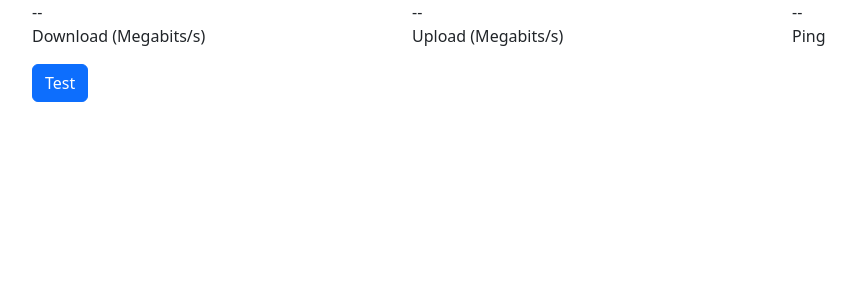
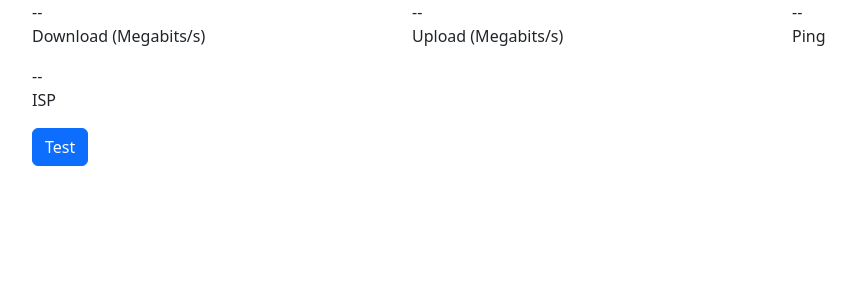
Before and after one commit to ATOMICMAN007/speedtest-app, a Flask app: page / in a window 1280 px wide. Shown: the top 300 px of the page, without its empty margins (50-906 px from the left). Run offline with Flask 2, Linux system fonts and the light colour scheme; some libraries are stand-ins or nearby versions.

Commit message:
Minor changes

```diff
--- a/app.py
+++ b/app.py
@@ -19,8 +19,7 @@ def main():
         upload = round(result["upload"] / 1000000, 2)
         ping = round(result["ping"])
         isp = result["client"]["isp"]
-        # sponsor = result["server"]["sponsor"]
-        # country = result["server"]["country"]
+
 
         return render_template("index.html", download=download, upload=upload, ping=ping, isp=isp)
     else:
--- a/templates/index.html
+++ b/templates/index.html
@@ -26,6 +26,12 @@
                 <p>Ping</p>
             </div>
         </div>
+        <div class="row">
+            <div class="col">
+                <span>{{isp}}</span>
+                <p>ISP</p>
+            </div>
+        </div>
         <form method='POST' action="/">
             <button class="btn btn-primary" id="test-button" type="submit" style="margin: auto;">
                 <span id="test-button-content" class="spinner-grow spinner-grow-sm d-none" role="status" aria-hidden="true"></span>
@@ -37,7 +43,6 @@
     <script>
         document.getElementById("test-button").addEventListener("click", function(){
             document.getElementById("test-button-content").classList.remove("d-none");
-            document.getElementById("test-button-content").innerHTML = "Testing";
             document.getElementById("test-button-content").disabled = true;
         });
     </script>
```
